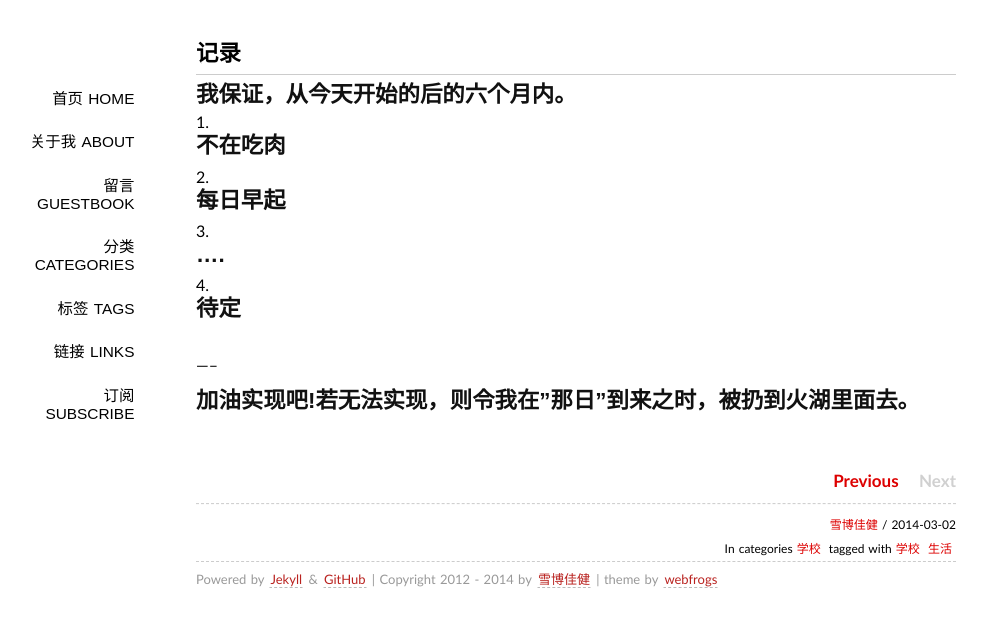
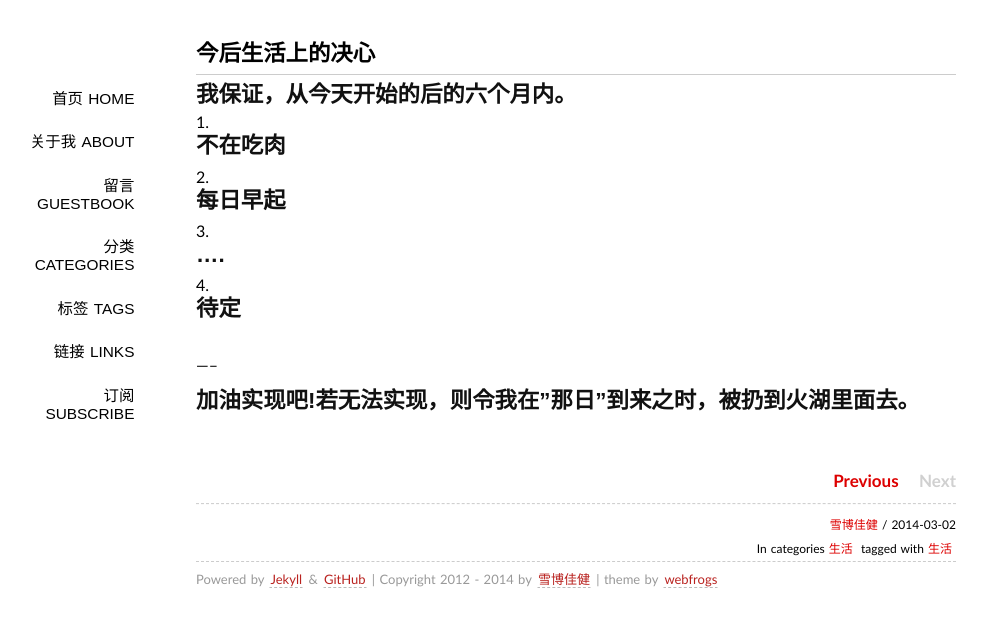
Before and after one commit to Successor/bigyuki.github.com, a Jekyll site: the page built from _posts/2014-03-02-Status.md, in a window 1280 px wide. Shown: the top 627 px of the page, without its empty margins (144-1131 px from the left). Built offline with Jekyll 4.4.1, drawn with Linux system fonts in a browser that asks for light colours; Markdown is read by kramdown in place of the engine named in the settings; comment, search, counter and statistics services are not loaded.

Commit message:
Update 2014-03-02-Status.md

```diff
--- a/_posts/2014-03-02-Status.md
+++ b/_posts/2014-03-02-Status.md
@@ -1,9 +1,9 @@
 ---
 layout: post
-title: "记录"
+title: "今后生活上的决心"
 description: "生活状态"
-category: 学校
-tags: [学校,生活]
+category: 生活
+tags: [生活]
 ---
 
 ##我保证，从今天开始的后的六个月内。<br/>
```
